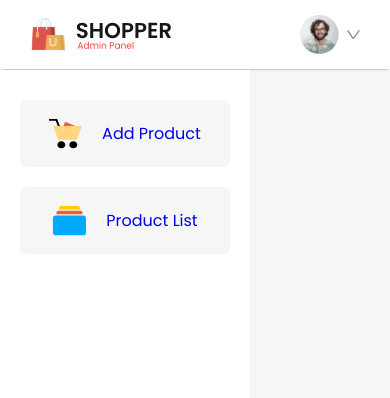
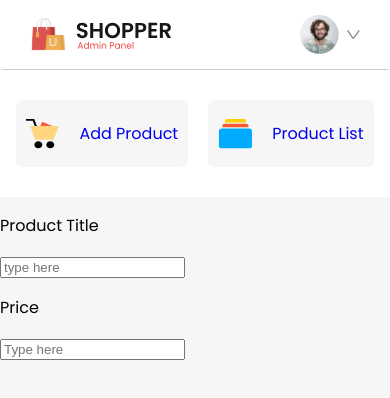
Before and after one commit to OLEHFIDELIS/E-commerce, a React (Vite) app in the folder admin/: page /addproduct in a window 390 px wide. Shown: the top 398 px of the page. Built offline with nearby package versions, Linux system fonts and the light colour scheme.

Commit message:
worked on the admin page and addproduct page

```diff
--- /dev/null
+++ b/admin/src/Components/AddProduct/AddProduct.jsx
@@ -0,0 +1,21 @@
+import React from "react";
+import "./AddProduct.css"
+
+const AddProduct = ()=>{
+    return(
+        <div className="add-product">
+            <div className="addproduct-itemfield">
+                <p>Product Title </p>
+                <input type="text"  name="name" placeholder="type here" />
+            </div>
+            <div className="addproduct-price">
+                <div className="addproduct-itemfield">
+                    <p>Price</p>
+                    <input type="text" name="old_price" placeholder="Type here" />
+                </div>
+            </div>
+        </div>
+    )
+};
+
+export default AddProduct;
--- /dev/null
+++ b/admin/src/Components/ListProduct/ListProduct.jsx
@@ -0,0 +1,14 @@
+import React from "react";
+import "./ListProduct.css"
+
+
+const ListProduct = ()=> {
+    return(
+        <div>
+
+        </div>
+    )
+};
+
+
+export default ListProduct
--- a/admin/src/Components/Sidebar/Sidebar.css
+++ b/admin/src/Components/Sidebar/Sidebar.css
@@ -20,3 +20,18 @@
     gap: 20px;
     cursor: pointer;
 }
+
+@media (max-width: 800px) {
+    .sidebar{
+        padding: 30px 0px;
+        flex-direction: row;
+        width: 100%;
+        max-width: none;
+        height: auto;
+        justify-content: center;
+    }
+    .sidebar-item{
+        margin: 0;
+    }
+
+}
--- a/admin/src/Pages/Admin/Admin.css
+++ b/admin/src/Pages/Admin/Admin.css
@@ -0,0 +1,9 @@
+.admin{
+    display: flex;
+}
+
+@media (max-width: 800px) {
+    .admin{
+        flex-direction: column;
+    }
+}
--- a/admin/src/Pages/Admin/Admin.jsx
+++ b/admin/src/Pages/Admin/Admin.jsx
@@ -1,11 +1,19 @@
 import React from "react";
 import "./Admin.css"
 import Sidebar from "../../Components/Sidebar/Sidebar";
+import { Route, Routes } from "react-router-dom";
+import AddProduct from "../../Components/AddProduct/Addproduct";
+import ListProduct from "../../Components/ListProduct/ListProduct";
 
 const Admin = ()=> {
     return(
         <div className="admin">
             <Sidebar/>
+            <Routes>
+                <Route path="/addproduct" element={<AddProduct/>}/>
+                <Route path="/listproduct" element={<ListProduct/>}/>
+            </Routes>
+
         </div>
     )
 };
```
Also changed, not shown: admin/src/Components/AddProduct/AddProduct.css (added), admin/src/Components/ListProduct/ListProduct.css (added).
